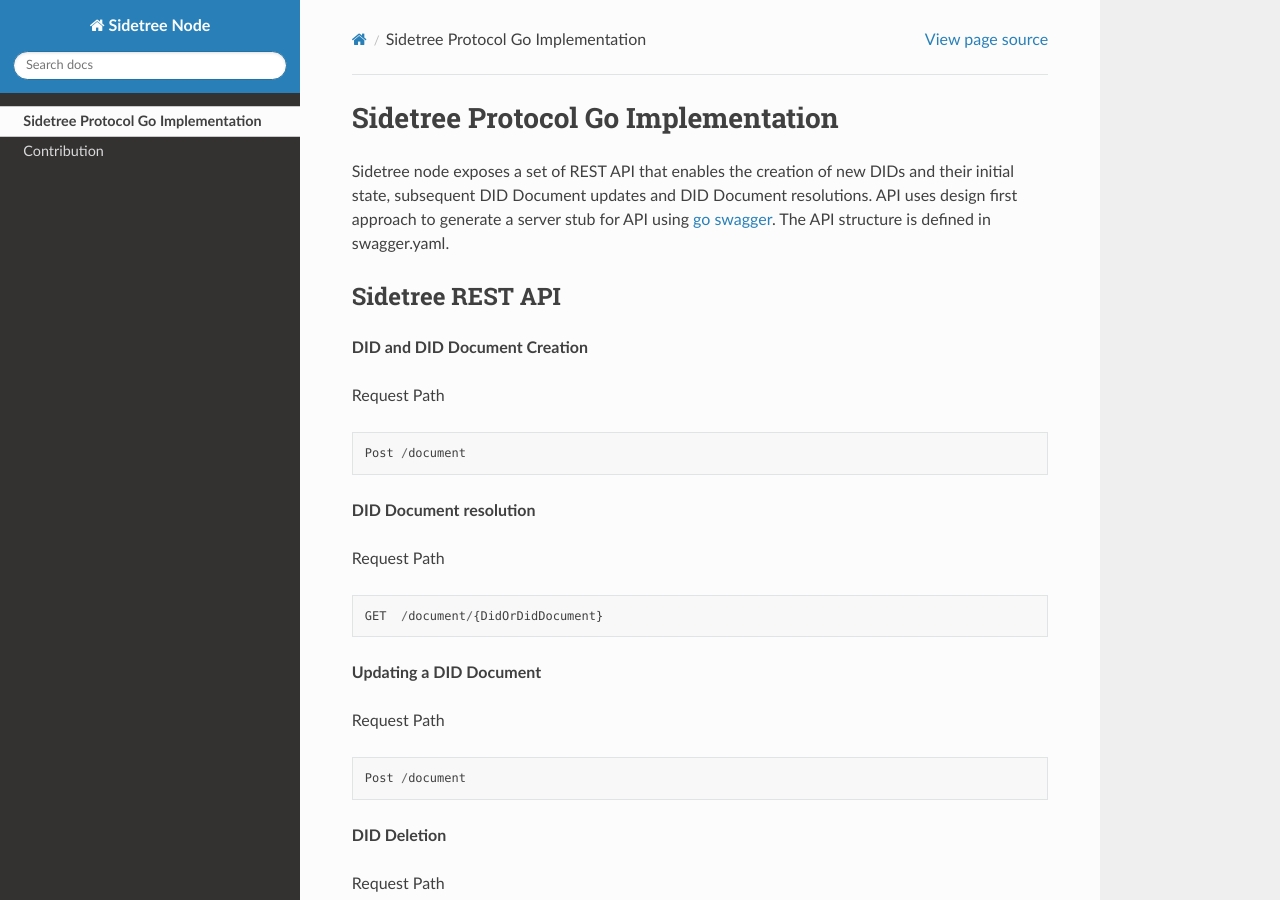
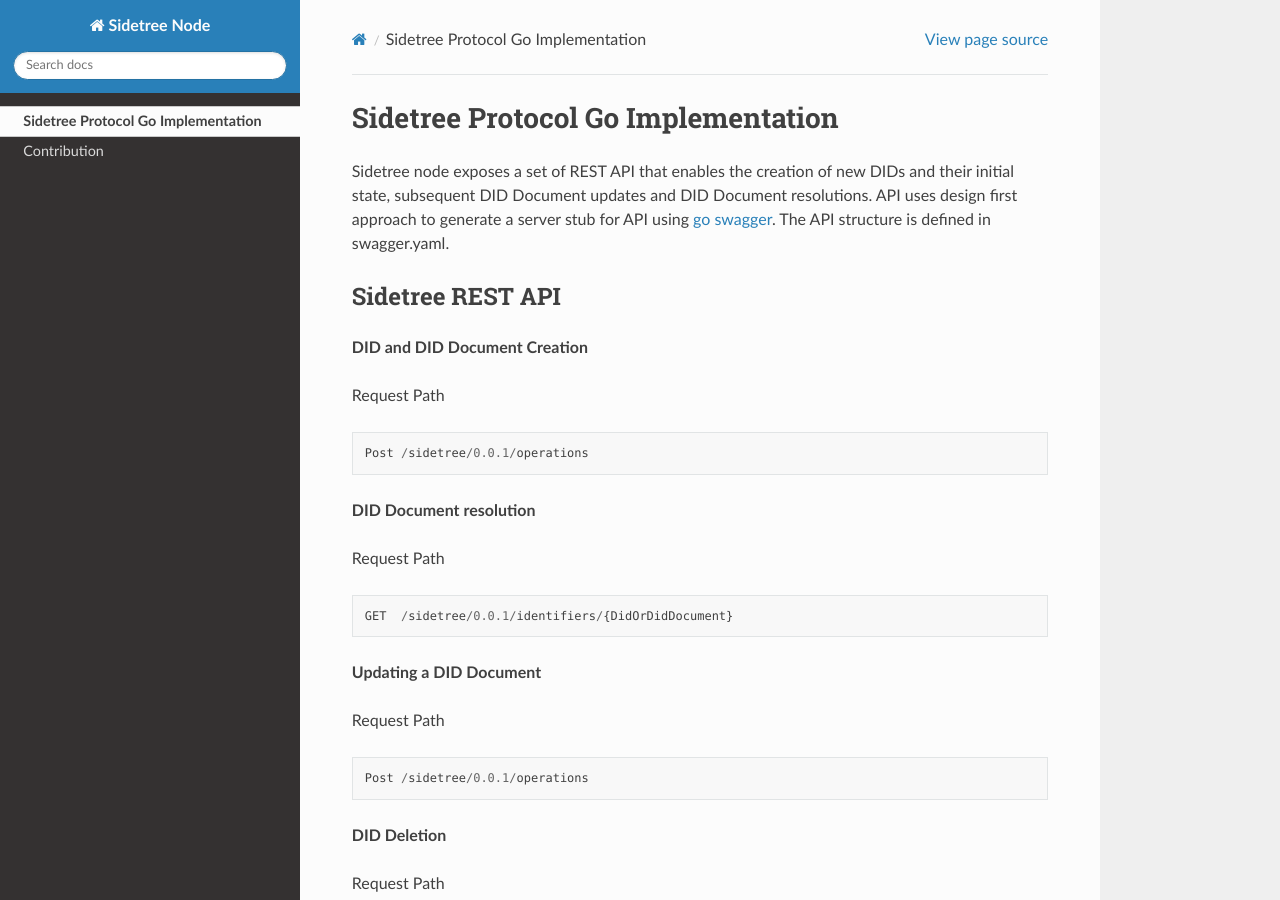
Before and after one commit to trustbloc/sidetree-mock, a Sphinx documentation site: the page built from docs/source/api.rst, in a window 1280 px wide and 900 px high. Built offline with Sphinx 7.4.7 and the Read the Docs theme 2.0.0, drawn with Linux system fonts in a browser that asks for light colours; pages that are not in the unit, such as notebooks, are missing from menus; some of the changed text lies outside the part shown.

Commit message:
chore: Renamed resolution endpoint to /identifiers
Also updated the base path to /sidetree/0.0.1 to make it compatible with the spec.

closes #171

Signed-off-by: Bob Stasyszyn <Bob.Stasyszyn@securekey.com>

```diff
--- a/docs/source/api.rst
+++ b/docs/source/api.rst
@@ -12,26 +12,26 @@ Sidetree REST API
 
 Request Path ::
 
- Post /document
+ Post /sidetree/0.0.1/operations
 
 
 **DID Document resolution**
 
 Request Path ::
 
- GET  /document/{DidOrDidDocument}
+ GET  /sidetree/0.0.1/identifiers/{DidOrDidDocument}
 
 **Updating a DID Document**
 
 Request Path ::
 
- Post /document
+ Post /sidetree/0.0.1/operations
 
 **DID Deletion**
 
 Request Path ::
 
-  Post /document
+ Post /sidetree/0.0.1/operations
 
 **DID Resolution**
 
```
Also changed, not shown: 7 other files.
